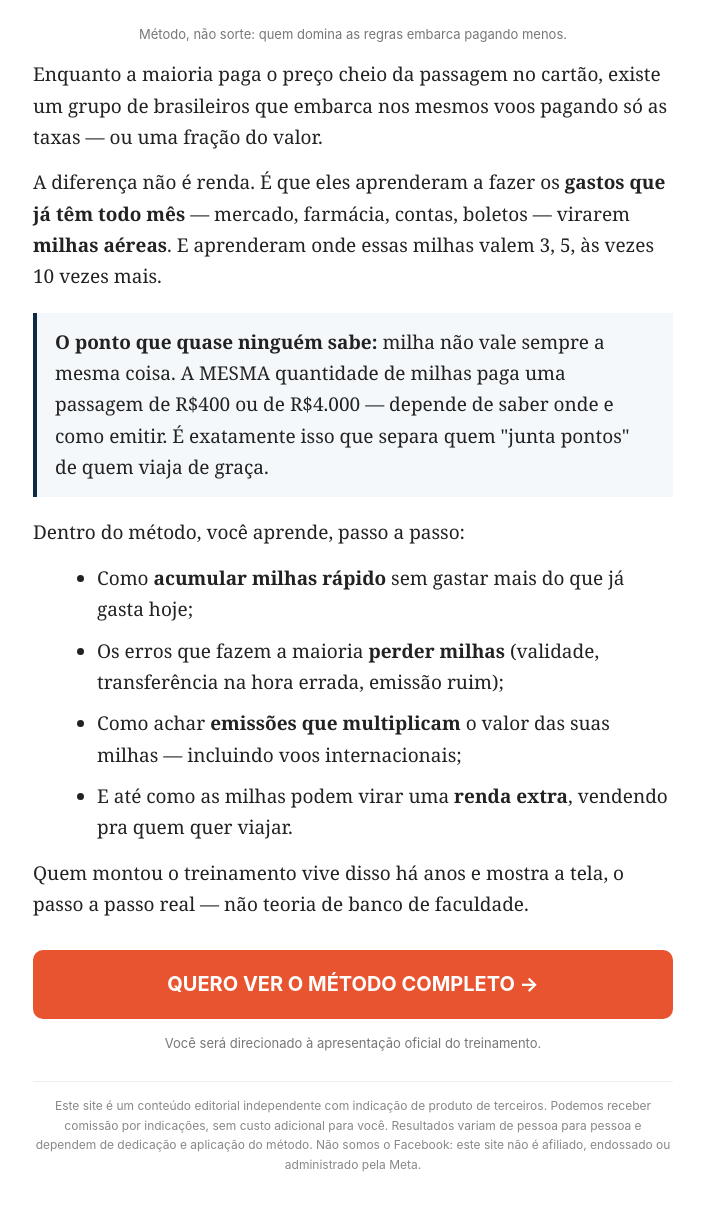
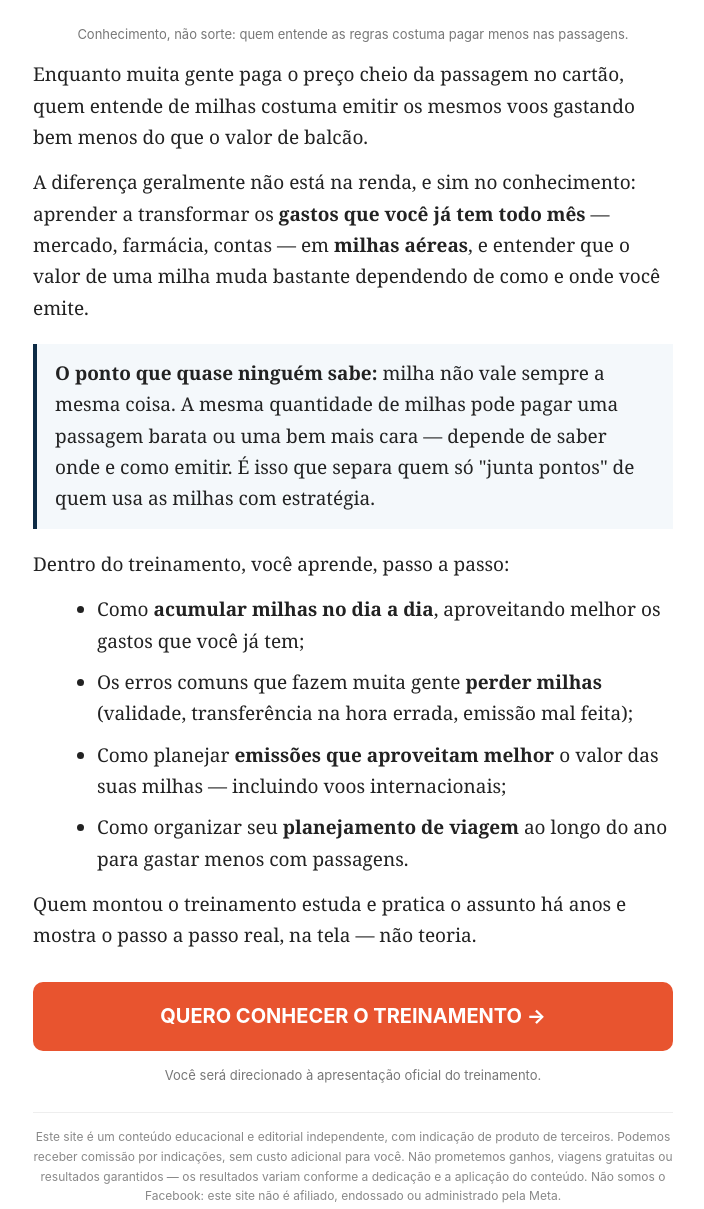
Before and after one commit to BSNSysten/mindstore-site, a plain HTML site: page milhas/index.html in a window 1280 px wide. Shown: the part 780-1989 px from the top of the page, without its empty margins (287-991 px from the left). Drawn offline with Linux system fonts and the light colour scheme.

Commit message:
Presell milhas: copy policy-safe (remove promessa de renda e claims irreais)
Co-Authored-By: Claude Opus 4.8 (1M context) <noreply@anthropic.com>
Claude-Session: https://claude.ai/code/session_01FEBcZCtMhmcuU3fqHyWMgC

```diff
--- a/milhas/index.html
+++ b/milhas/index.html
@@ -3,8 +3,8 @@
 <head>
 <meta charset="utf-8">
 <meta name="viewport" content="width=device-width, initial-scale=1">
-<title>Como brasileiros estão viajando pagando uma fração do preço da passagem</title>
-<meta name="description" content="O método das milhas que transforma gastos do dia a dia em passagens aéreas — sem depender de promoção relâmpago.">
+<title>Como funciona o mundo das milhas aéreas — e como usar as suas com estratégia</title>
+<meta name="description" content="Guia introdutório sobre milhas aéreas: como acumular com os gastos do dia a dia e planejar viagens com mais inteligência. Conteúdo educacional.">
 <style>
   * { box-sizing: border-box; margin: 0; }
   body { font-family: Georgia, "Times New Roman", serif; color: #222; background: #fff; line-height: 1.65; font-size: 19px; }
@@ -42,34 +42,34 @@ src="https://www.facebook.com/tr?id=1085462147469605&ev=PageView&noscript=1"/></
 <body>
 <div class="topo">Guia de viagem inteligente</div>
 <main>
-  <h1>O "jogo das milhas" que faz gente comum voar pagando uma fração do preço — usando os gastos que já tem</h1>
-  <p class="sub">Não é promoção relâmpago, não é sorte, e não precisa ganhar bem: é método. Entenda em 2 minutos como funciona.</p>
+  <h1>Milhas aéreas: como funciona o "jogo" que ajuda muita gente a viajar gastando menos com as passagens</h1>
+  <p class="sub">Não é promoção relâmpago e não é sorte — é conhecimento. Entenda em 2 minutos como as milhas funcionam.</p>
 
   <img class="hero" src="hero.png" alt="Passaporte e cartões de embarque no aeroporto">
-  <p class="legenda">Método, não sorte: quem domina as regras embarca pagando menos.</p>
+  <p class="legenda">Conhecimento, não sorte: quem entende as regras costuma pagar menos nas passagens.</p>
 
-  <p>Enquanto a maioria paga o preço cheio da passagem no cartão, existe um grupo de brasileiros que embarca nos mesmos voos pagando só as taxas — ou uma fração do valor.</p>
+  <p>Enquanto muita gente paga o preço cheio da passagem no cartão, quem entende de milhas costuma emitir os mesmos voos gastando bem menos do que o valor de balcão.</p>
 
-  <p>A diferença não é renda. É que eles aprenderam a fazer os <b>gastos que já têm todo mês</b> — mercado, farmácia, contas, boletos — virarem <b>milhas aéreas</b>. E aprenderam onde essas milhas valem 3, 5, às vezes 10 vezes mais.</p>
+  <p>A diferença geralmente não está na renda, e sim no conhecimento: aprender a transformar os <b>gastos que você já tem todo mês</b> — mercado, farmácia, contas — em <b>milhas aéreas</b>, e entender que o valor de uma milha muda bastante dependendo de como e onde você emite.</p>
 
   <div class="destaque">
-    <b>O ponto que quase ninguém sabe:</b> milha não vale sempre a mesma coisa. A MESMA quantidade de milhas paga uma passagem de R$400 ou de R$4.000 — depende de saber onde e como emitir. É exatamente isso que separa quem "junta pontos" de quem viaja de graça.
+    <b>O ponto que quase ninguém sabe:</b> milha não vale sempre a mesma coisa. A mesma quantidade de milhas pode pagar uma passagem barata ou uma bem mais cara — depende de saber onde e como emitir. É isso que separa quem só "junta pontos" de quem usa as milhas com estratégia.
   </div>
 
-  <p>Dentro do método, você aprende, passo a passo:</p>
+  <p>Dentro do treinamento, você aprende, passo a passo:</p>
   <ul>
-    <li>Como <b>acumular milhas rápido</b> sem gastar mais do que já gasta hoje;</li>
-    <li>Os erros que fazem a maioria <b>perder milhas</b> (validade, transferência na hora errada, emissão ruim);</li>
-    <li>Como achar <b>emissões que multiplicam</b> o valor das suas milhas — incluindo voos internacionais;</li>
-    <li>E até como as milhas podem virar uma <b>renda extra</b>, vendendo pra quem quer viajar.</li>
+    <li>Como <b>acumular milhas no dia a dia</b>, aproveitando melhor os gastos que você já tem;</li>
+    <li>Os erros comuns que fazem muita gente <b>perder milhas</b> (validade, transferência na hora errada, emissão mal feita);</li>
+    <li>Como planejar <b>emissões que aproveitam melhor</b> o valor das suas milhas — incluindo voos internacionais;</li>
+    <li>Como organizar seu <b>planejamento de viagem</b> ao longo do ano para gastar menos com passagens.</li>
   </ul>
 
-  <p>Quem montou o treinamento vive disso há anos e mostra a tela, o passo a passo real — não teoria de banco de faculdade.</p>
+  <p>Quem montou o treinamento estuda e pratica o assunto há anos e mostra o passo a passo real, na tela — não teoria.</p>
 
-  <a class="cta" id="cta" href="https://kiwify.app/YaHsEYj?afid=Vp2i6ko7">QUERO VER O MÉTODO COMPLETO →</a>
+  <a class="cta" id="cta" href="https://kiwify.app/YaHsEYj?afid=Vp2i6ko7">QUERO CONHECER O TREINAMENTO →</a>
   <p class="legenda">Você será direcionado à apresentação oficial do treinamento.</p>
 
-  <p class="nota">Este site é um conteúdo editorial independente com indicação de produto de terceiros. Podemos receber comissão por indicações, sem custo adicional para você. Resultados variam de pessoa para pessoa e dependem de dedicação e aplicação do método. Não somos o Facebook: este site não é afiliado, endossado ou administrado pela Meta.</p>
+  <p class="nota">Este site é um conteúdo educacional e editorial independente, com indicação de produto de terceiros. Podemos receber comissão por indicações, sem custo adicional para você. Não prometemos ganhos, viagens gratuitas ou resultados garantidos — os resultados variam conforme a dedicação e a aplicação do conteúdo. Não somos o Facebook: este site não é afiliado, endossado ou administrado pela Meta.</p>
 </main>
 <script>
   // Repassa TODOS os parâmetros do anúncio (utm_*, etc.) pro link de afiliado
```
